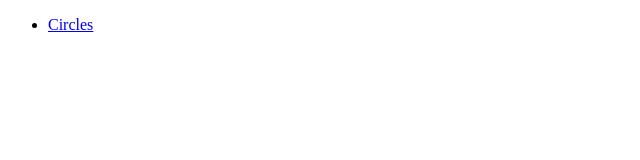
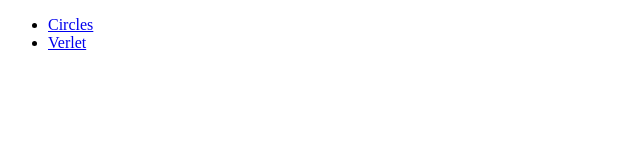
Before and after one commit to Butt4cak3/HoVL, a website: page demos/index.html in a window 1280 px wide. Shown: the full height of the page, 0-640 px from the left. Drawn offline with Linux system fonts and the light colour scheme.

Commit message:
Added Verlet demo to demo overview

```diff
--- a/demos/index.html
+++ b/demos/index.html
@@ -13,6 +13,9 @@
       <li>
         <a href="./circles/index.html">Circles</a>
       </li>
+      <li>
+        <a href="./verlet/index.html">Verlet</a>
+      </li>
     </ul>
   </nav>
 </body>
```
